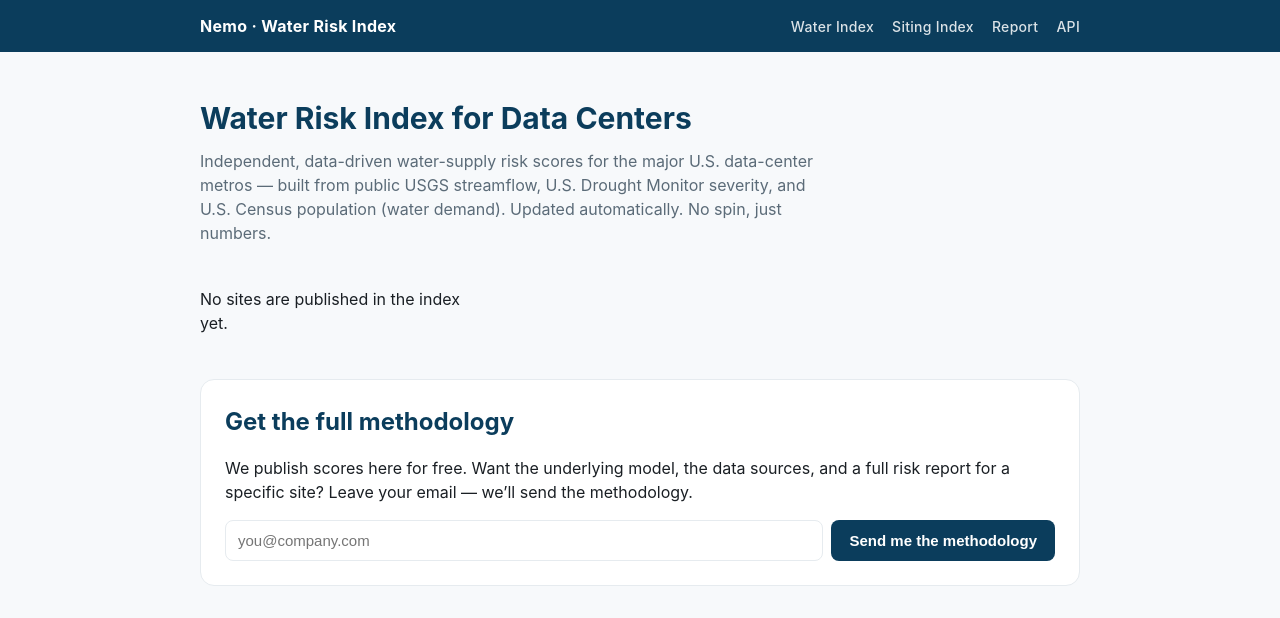
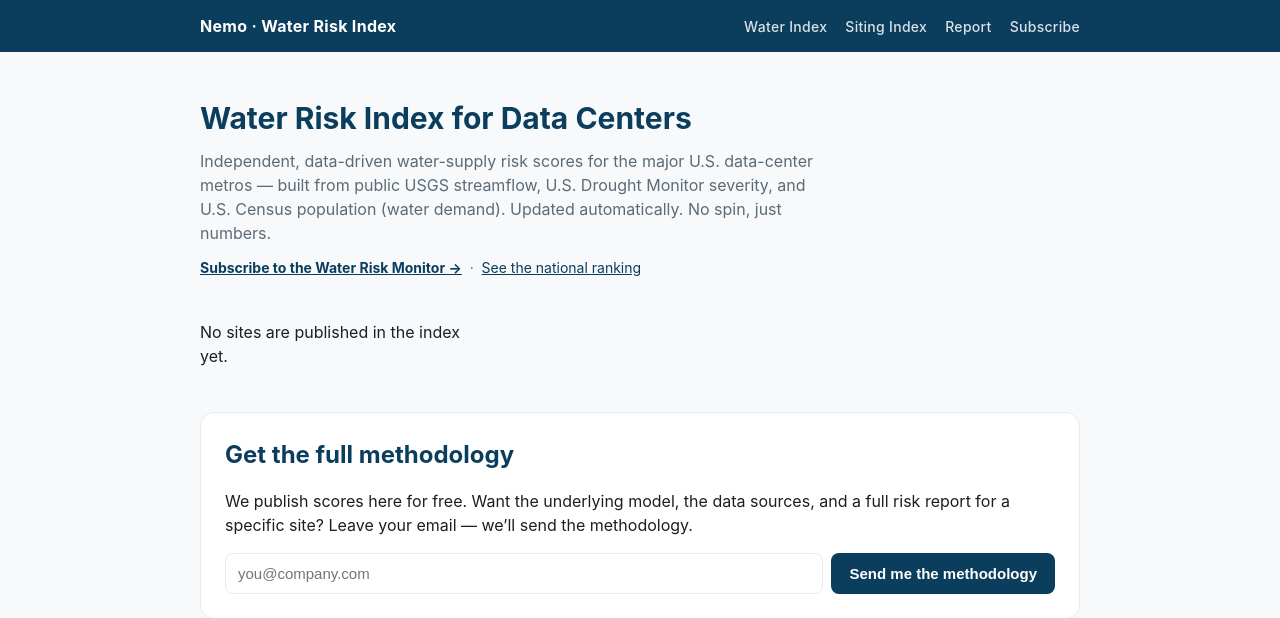
Before and after one commit to Nupe05/Nemo-WaterRisk, a Django app: page / in a window 1280 px wide. Shown: the top 618 px of the page. Run offline with Django 5.2, Linux system fonts and the light colour scheme; data that the repository does not hold is empty; parts of the project's set-up code (start-up, migrations or seed data) failed here and were passed over.

Commit message:
Nav: swap API for Subscribe; homepage Monitor link; PDF as attachment

```diff
--- a/core/siting_views.py
+++ b/core/siting_views.py
@@ -277,7 +277,7 @@ def state_of_report(request):
             html = render_to_string("public/report_index.html", ctx, request=request)
             pdf = HTML(string=html).write_pdf()
             resp = HttpResponse(pdf, content_type="application/pdf")
-            resp["Content-Disposition"] = 'inline; filename="state-of-data-center-water-risk.pdf"'
+            resp["Content-Disposition"] = 'attachment; filename="state-of-data-center-water-risk.pdf"'
             return resp
         except Exception:  # noqa: BLE001 - fall back to printable HTML
             pass
--- a/core/templates/public/base.html
+++ b/core/templates/public/base.html
@@ -62,7 +62,7 @@
   <header class="site">
     <div class="wrap">
       <a href="/">Nemo · Water Risk Index</a>
-      <nav><a href="/">Water Index</a><a href="/siting/">Siting Index</a><a href="/report/">Report</a><a href="/api/sites/">API</a></nav>
+      <nav><a href="/">Water Index</a><a href="/siting/">Siting Index</a><a href="/report/">Report</a><a href="/report/#subscribe">Subscribe</a></nav>
     </div>
   </header>
   <main class="wrap">
--- a/core/templates/public/index.html
+++ b/core/templates/public/index.html
@@ -7,6 +7,11 @@
      data-center metros &mdash; built from public USGS streamflow, U.S. Drought
      Monitor severity, and U.S. Census population (water demand). Updated
      automatically. No spin, just numbers.</p>
+  <p style="margin-top:12px;font-size:14px;">
+    <a href="/report/#subscribe" style="font-weight:700;">Subscribe to the Water Risk Monitor &rarr;</a>
+    &nbsp;&middot;&nbsp;
+    <a href="/report/">See the national ranking</a>
+  </p>
 </section>
 
 {% if featured %}
```
